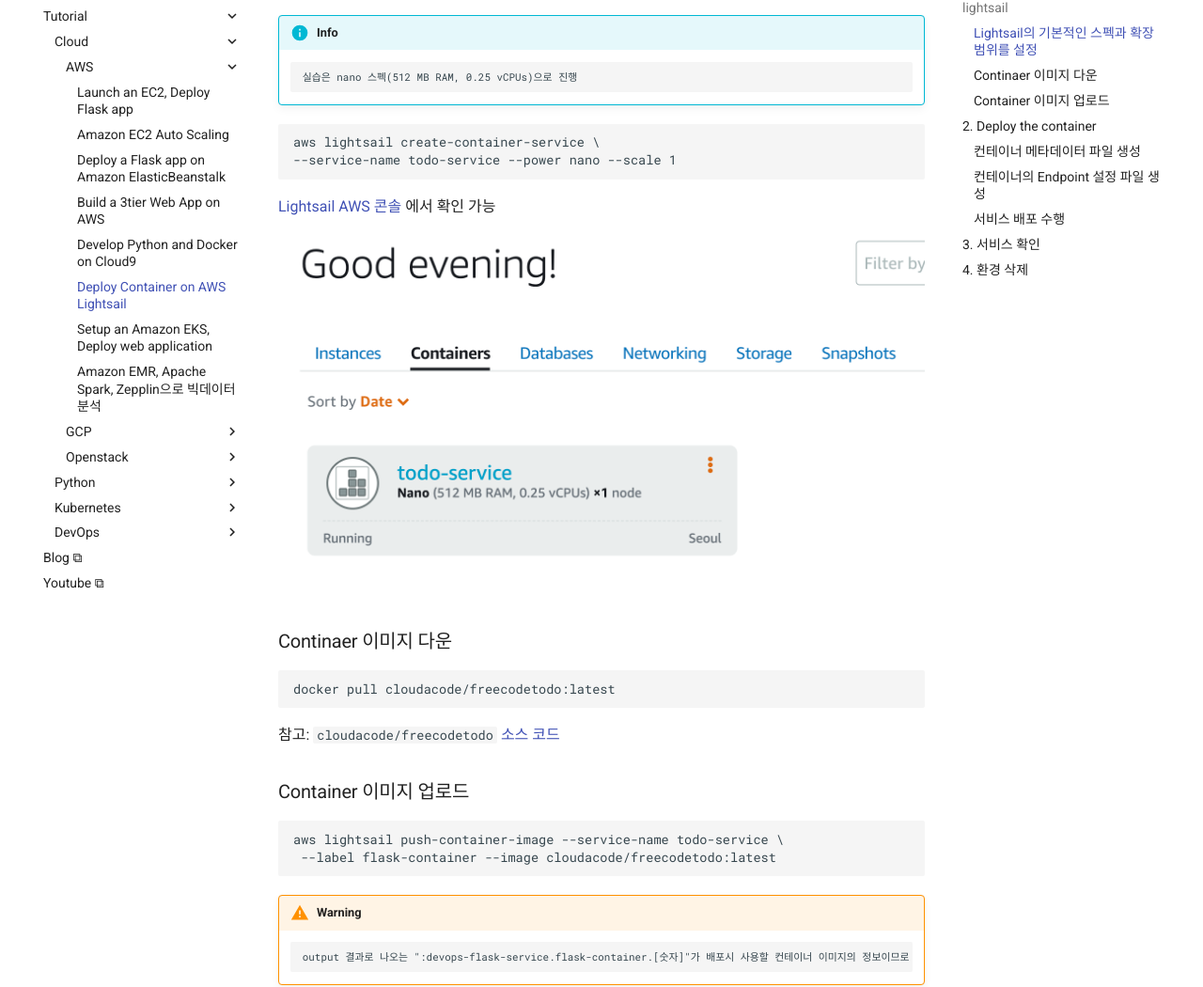
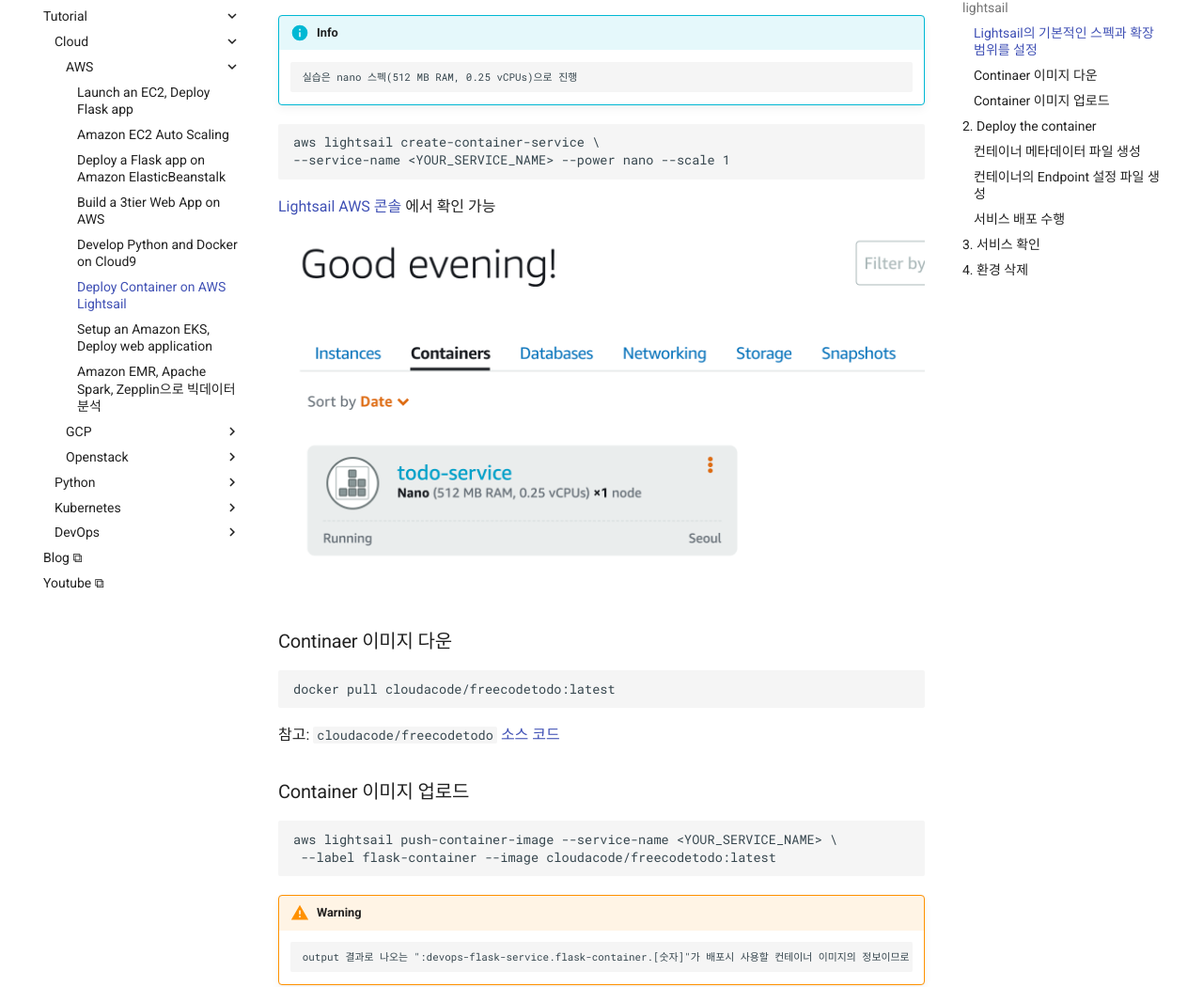
Before and after one commit to cloudacode/tutorials, an MkDocs documentation site: the page built from docs/cloud/aws/aws-lightsail-container.md, in a window 1280 px wide and 1400 px high, scrolled down 696 px. Shown: the part 118-1168 px from the top of the window at 94% size. Built offline with MkDocs 1.6.1 and Material for MkDocs 9.7.7, drawn with Linux system fonts in a browser that asks for light colours; comment, search, counter and statistics services are not loaded.

Commit message:
updated service name

````diff
--- a/docs/cloud/aws/aws-lightsail-container.md
+++ b/docs/cloud/aws/aws-lightsail-container.md
@@ -35,7 +35,7 @@
 
 ```bash
 aws lightsail create-container-service \
---service-name todo-service --power nano --scale 1
+--service-name <YOUR_SERVICE_NAME> --power nano --scale 1
 ```
 
 [Lightsail AWS 콘솔](https://lightsail.aws.amazon.com/ls/webapp/home/containers) 에서 확인 가능
@@ -52,7 +52,7 @@ docker pull cloudacode/freecodetodo:latest
 ### Container 이미지 업로드
 
 ```bash
-aws lightsail push-container-image --service-name todo-service \
+aws lightsail push-container-image --service-name <YOUR_SERVICE_NAME> \
  --label flask-container --image cloudacode/freecodetodo:latest
 ```
 
````
